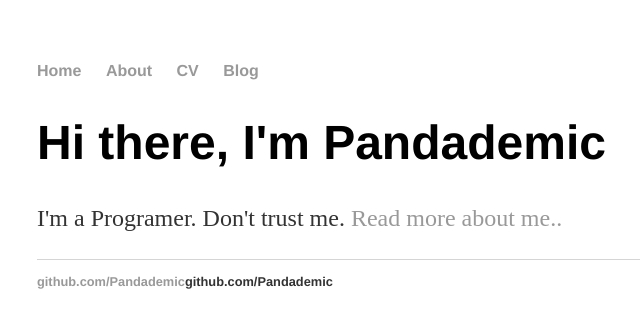
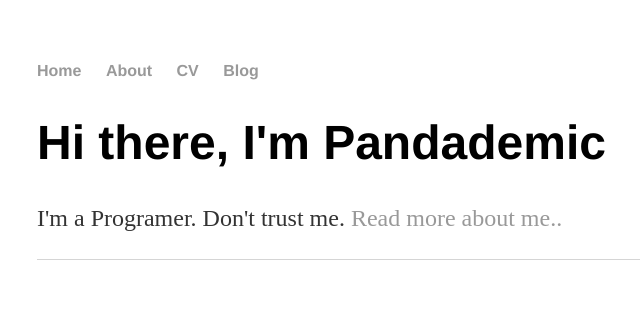
Before and after one commit to Pandademic/Old, a Jekyll site: the page built from index.html, in a window 1280 px wide. Shown: the top 328 px of the page, without its empty margins (155-795 px from the left). Built offline with Jekyll 4.4.1, drawn with Linux system fonts in a browser that asks for light colours.

Commit message:
Update default.html

```diff
--- a/_layouts/default.html
+++ b/_layouts/default.html
@@ -25,7 +25,7 @@
 
   <footer>
    <ul>
-   <li><a href="https://github.com/Pandademic">github.com/Pandademic</a>github.com/Pandademic</li>
+   <li><a href="https://github.com/Pandademic"></li>
    </ul>
   </footer>
   </body>
```
